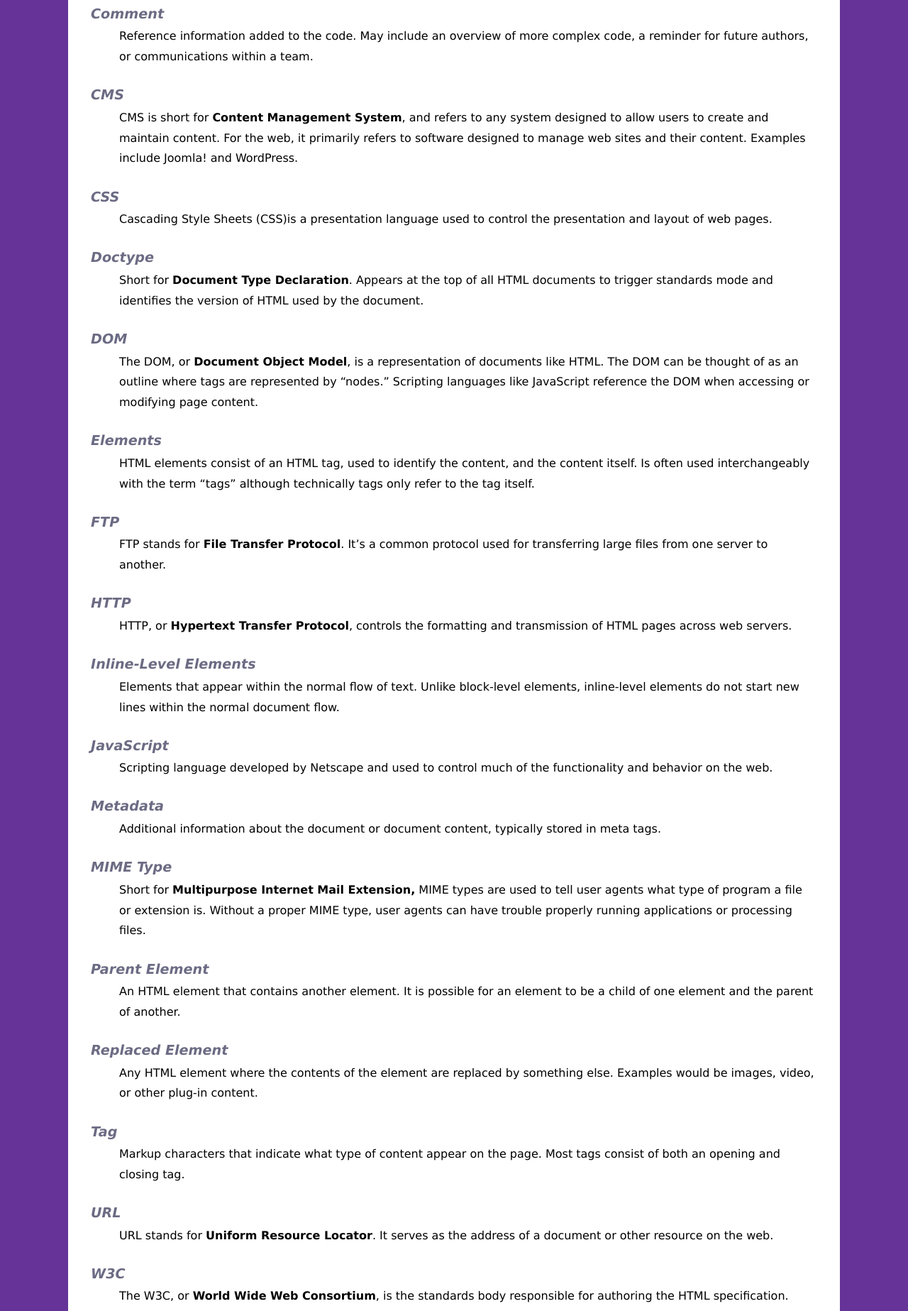
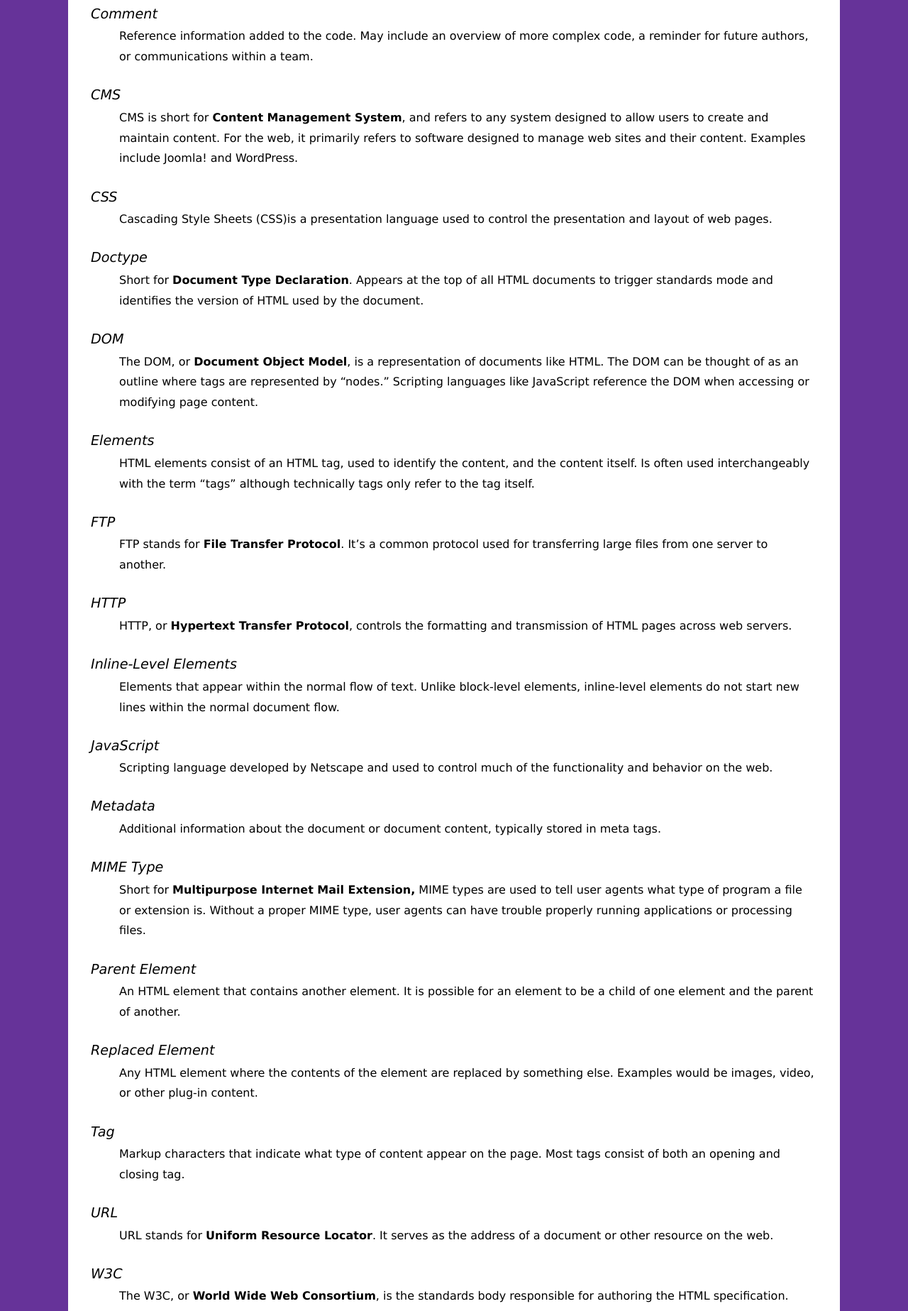
Before and after one commit to AndyP0nce/comp484_hw4, a plain HTML site: page reference.html in a window 1280 px wide. Shown: the part 950-2797 px from the top of the page at 71% size. Drawn offline with Linux system fonts and the light colour scheme.

Commit message:
fixed 2 and 4

```diff
--- a/reference.html
+++ b/reference.html
@@ -34,71 +34,62 @@
         <section>
           <h3>HTML Terms</h3>
           <dl>
-            <dt><h4>Attribute</h4></dt>
+            <dt>Attribute</dt>
             <dd>
               An HTML element property that provides additional information or
               functionality for an element. Attributes appear as a name/value pair
               with the value contained in quotation marks.
             </dd>
-          </dl>
 
-          <dl>
-            <dt><h4>Block-Level Element</h4></dt>
+            <dt>Block-Level Element</dt>
             <dd>
               HTML tags that create blocks of content within the document such as
               headings and paragraphs. Block-level elements typically stack one on
               top of each other based on the order they appear in the code.
             </dd>
-          </dl>
-          <dl>
-            <dt><h4>Child Element</h4></dt>
+
+            <dt>Child Element</dt>
             <dd>
               Any HTML element that is contained inside another HTML element.
               Child element tags must close before their parent element tags.
             </dd>
-          </dl>
-          <dl>
-            <dt><h4>Closing Tag</h4></dt>
+
+            <dt>Closing Tag</dt>
             <dd>
               Appears after an element&rsquo;s content and indicates the end of an
               element. Is identical to an element&rsquo;s opening tag with the
               addition of a forward slash (/) prior to the tag&rsquo;s character.
             </dd>
-          </dl>
-          <dl>
-            <dt><h4>Comment</h4></dt>
+
+            <dt>Comment</dt>
             <dd>
               Reference information added to the code. May include an overview of
               more complex code, a reminder for future authors, or communications
               within a team.
             </dd>
-          </dl>
-          <dl>
-            <dt><h4>CMS</h4></dt>
+
+            <dt>CMS</dt>
             <dd>
               CMS is short for <b>Content Management System</b>, and refers to any
               system designed to allow users to create and maintain content. For
               the web, it primarily refers to software designed to manage web
               sites and their content. Examples include Joomla! and WordPress.
             </dd>
-          </dl>
-          <dl>
-            <dt><h4>CSS</h4></dt>
+
+            <dt>CSS</dt>
             <dd>
               Cascading Style Sheets (CSS)is a presentation language used to
               control the presentation and layout of web pages.
             </dd>
-          </dl>
-          <dl>
-            <dt><h4>Doctype</h4></dt>
+
+            <dt>Doctype</dt>
             <dd>
               Short for <b>Document Type Declaration</b>. Appears at the top of
               all HTML documents to trigger standards mode and identifies the
               version of HTML used by the document.
             </dd>
-          </dl>
-          <dl>
-            <dt><h4>DOM</h4></dt>
+
+            <dt>DOM</dt>
             <dd>
               The DOM, or <b>Document Object Model</b>, is a representation of
               documents like HTML. The DOM can be thought of as an outline where
@@ -106,99 +97,88 @@
               like JavaScript reference the DOM when accessing or modifying page
               content.
             </dd>
-          </dl>
-          <dl>
-            <dt><h4>Elements</h4></dt>
+
+            <dt>Elements</dt>
             <dd>
               HTML elements consist of an HTML tag, used to identify the content,
               and the content itself. Is often used interchangeably with the term
               &ldquo;tags&rdquo; although technically tags only refer to the tag
               itself.
             </dd>
-          </dl>
-          <dl>
-            <dt><h4>FTP</h4></dt>
+
+            <dt>FTP</dt>
             <dd>
               FTP stands for <b>File Transfer Protocol</b>. It&rsquo;s a common
               protocol used for transferring large files from one server to
               another.
             </dd>
-          </dl>
-          <dl>
-            <dt><h4>HTTP</h4></dt>
+
+            <dt>HTTP</dt>
             <dd>
               HTTP, or <b>Hypertext Transfer Protocol</b>, controls the formatting
               and transmission of HTML pages across web servers.
             </dd>
-          </dl>
-          <dl>
-            <dt><h4>Inline-Level Elements</h4></dt>
+
+            <dt>Inline-Level Elements</dt>
             <dd>
               Elements that appear within the normal flow of text. Unlike
               block-level elements, inline-level elements do not start new lines
               within the normal document flow.
             </dd>
-          </dl>
-          <dl>
-            <dt><h4>JavaScript</h4></dt>
+
+            <dt>JavaScript</dt>
             <dd>
               Scripting language developed by Netscape and used to control much of
               the functionality and behavior on the web.
             </dd>
-          </dl>
-          <dl>
-            <dt><h4>Metadata</h4></dt>
+
+            <dt>Metadata</dt>
             <dd>
               Additional information about the document or document content,
               typically stored in meta tags.
             </dd>
-          </dl>
-          <dl>
-            <dt><h4>MIME Type</h4></dt>
+
+            <dt>MIME Type</dt>
             <dd>
               Short for <b>Multipurpose Internet Mail Extension,</b> MIME types
               are used to tell user agents what type of program a file or
               extension is. Without a proper MIME type, user agents can have
               trouble properly running applications or processing files.
             </dd>
-          </dl>
-          <dl>
-            <dt><h4>Parent Element</h4></dt>
+
+            <dt>Parent Element</dt>
             <dd>
               An HTML element that contains another element. It is possible for an
               element to be a child of one element and the parent of another.
             </dd>
-          </dl>
-          <dl>
-            <dt><h4>Replaced Element</h4></dt>
+
+            <dt>Replaced Element</dt>
             <dd>
               Any HTML element where the contents of the element are replaced by
               something else. Examples would be images, video, or other plug-in
               content.
             </dd>
-          </dl>
-          <dl>
-            <dt><h4>Tag</h4></dt>
+
+            <dt>Tag</dt>
             <dd>
               Markup characters that indicate what type of content appear on the
               page. Most tags consist of both an opening and closing tag.
             </dd>
-          </dl>
-          <dl>
-            <dt><h4>URL</h4></dt>
+
+            <dt>URL</dt>
             <dd>
               URL stands for <b>Uniform Resource Locator</b>. It serves as the
               address of a document or other resource on the web.
             </dd>
-          </dl>
-          <dl>
-            <dt><h4>W3C</h4></dt>
+
+            <dt>W3C</dt>
             <dd>
               The W3C, or <b>World Wide Web Consortium</b>, is the standards body
               responsible for authoring the HTML specification.
             </dd>
           </dl>
         </section>
+
         <section>
           <table
             border="1"
```
